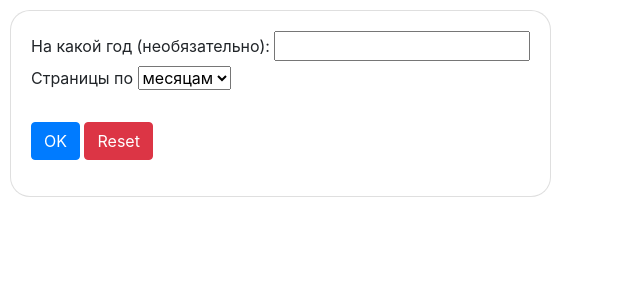
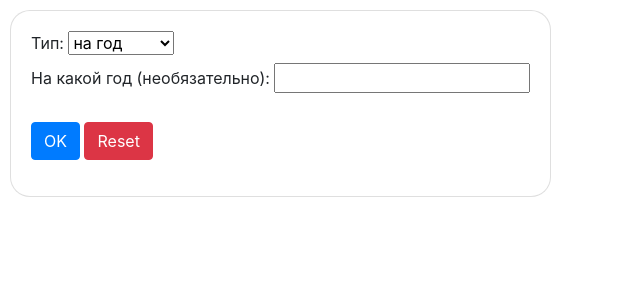
Before and after one commit to Deorka/Planner, a Django app: page / in a window 1280 px wide. Shown: the part 56-356 px from the top of the page, without its empty margins (0-640 px from the left). Run offline with Django 3.2, Linux system fonts and the light colour scheme; some libraries are stand-ins or nearby versions.

Commit message:
Add template for type week

```diff
--- a/app/templates/settings.html
+++ b/app/templates/settings.html
@@ -7,15 +7,14 @@
          style="margin: 10px; width: fit-content; border-radius: 20px">
         <div style="margin: 20px">
             <form name="form" action="" method="POST" target="_blank">{% csrf_token %}
+                <label for="type_input">Тип:</label>
+                <select name="type" id="type_input">
+                    <option value="day"> на год </option>
+                    <option value="week"> на неделю</option>
+                </select>
+                <br>
                 <label for="year_input">На какой год (необязательно):</label>
                 <input type="number" name="year" id="year_input"/>
-                <br>
-                <label for="type_input">Страницы по</label>
-                <select name="type" id="type_input">
-                    <option value="month"> месяцам</option>
-                    <option value="week"> неделям</option>
-                    <option value="day"> дням</option>
-                </select>
                 <br><br>
                 <input class="btn btn-primary" type="submit" value="OK"/>
                 <input class="btn btn-danger" type="reset" value="Reset"/>
--- a/app/views.py
+++ b/app/views.py
@@ -8,7 +8,7 @@ month_mapping = {1: "Января", 2: "Февраля", 3: "Марта", 4: "А
                  9: "Сентября", 10: "Октября", 11: "Ноября", 12: "Декабря"}
 
 
-# week_mapping = {1: "Понедельник", 2: "Вторник", 3: "Среда", 4: "Четверг", 5: "Пятница", 6: "Суббота", 7: "Воскресенье"}
+week_mapping = {1: "Понедельник", 2: "Вторник", 3: "Среда", 4: "Четверг", 5: "Пятница", 6: "Суббота", 7: "Воскресенье"}
 
 
 def settings(request):
@@ -16,8 +16,11 @@ def settings(request):
         data = request.POST
         print(data)
         days = {}
-        for month in range(1, 13):
-            days[month] = [str(monthrange(int(data["year"] or datetime.now().year), month)[1]), month_mapping[month]]
+        if data.get('type') == "day":
+            for month in range(1, 13):
+                days[month] = [str(monthrange(int(data["year"] or datetime.now().year), month)[1]), month_mapping[month]]
+        else:
+            days = week_mapping
         return render(request, 'planner.html', {'my_settings': data, 'days': days})
     else:
         return render(request, 'settings.html')
```
Also changed, not shown: app/static/css/planner.css (+14 -2 lines), app/templates/planner_week.html (+23 -6 lines).
